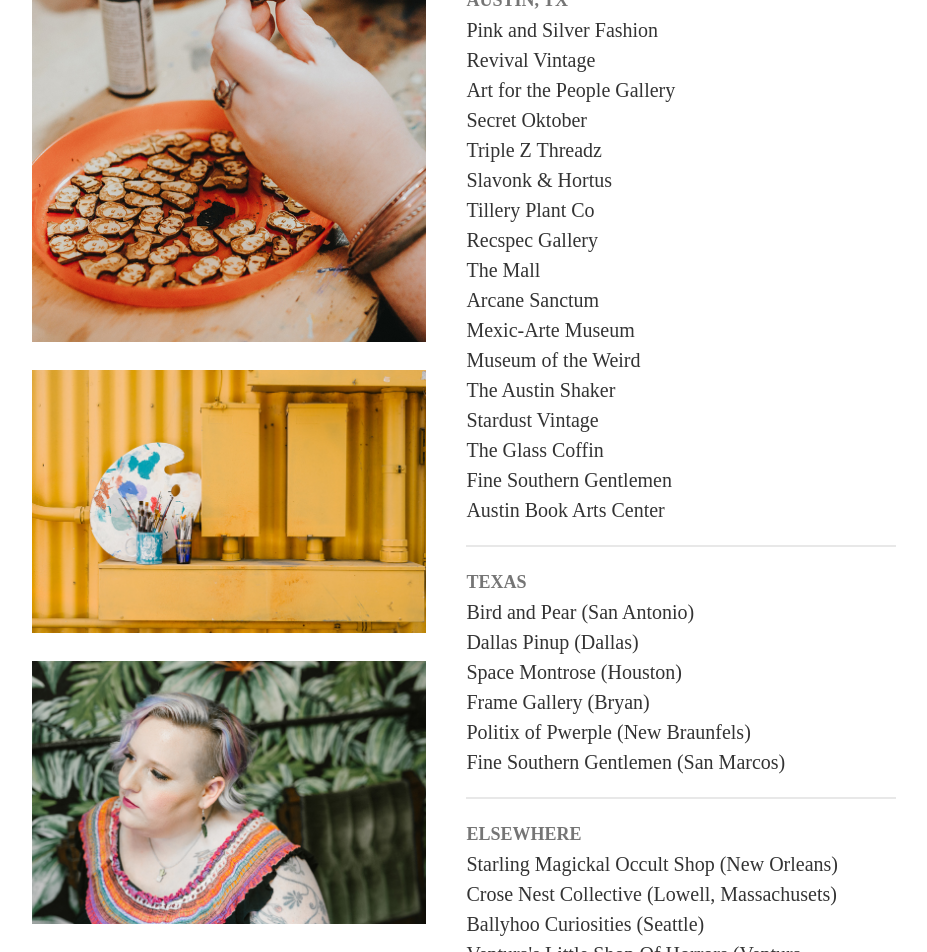
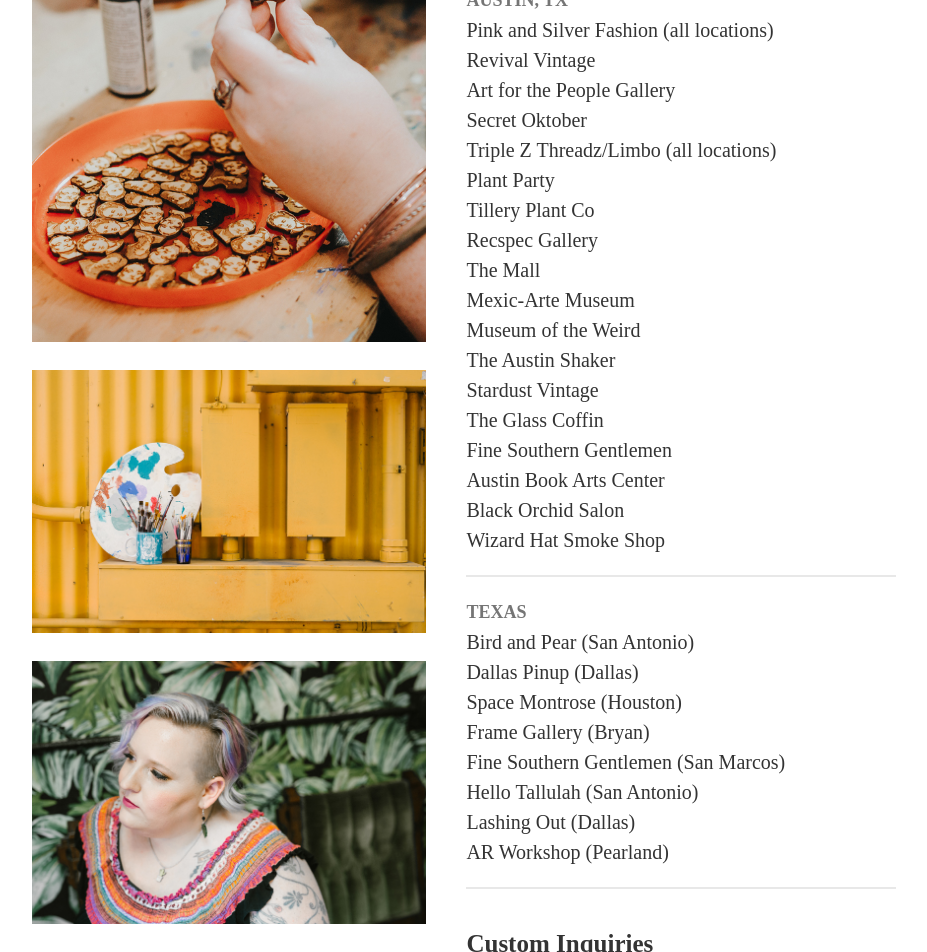
Before and after one commit to LadySubrosa/katiecowden, a Nuxt app: page /about in a window 1280 px wide. Shown: the part 1500-2452 px from the top of the page, without its empty margins (176-1103 px from the left). Built offline with nearby package versions, Linux system fonts and the light colour scheme.

Commit message:
Updated shop list

```diff
--- a/pages/about.vue
+++ b/pages/about.vue
@@ -38,18 +38,18 @@
       <div class="category">
         <h3>Retail</h3>
 
+
       <h4>Austin, TX</h4>
         <ul>
-          <li>Pink and Silver Fashion</li>
+          <li>Pink and Silver Fashion (all locations)</li>
           <li>Revival Vintage</li>
           <li>Art for the People Gallery</li>
           <li>Secret Oktober</li>
-          <li>Triple Z Threadz</li>
-          <li>Slavonk &amp; Hortus</li>
+          <li>Triple Z Threadz/Limbo (all locations)</li>
+          <li>Plant Party</li>
           <li>Tillery Plant Co</li>
           <li>Recspec Gallery</li>
           <li>The Mall</li>
-          <li>Arcane Sanctum</li>
           <li>Mexic-Arte Museum</li>
           <li>Museum of the Weird</li>
           <li>The Austin Shaker</li>
@@ -57,6 +57,8 @@
           <li>The Glass Coffin</li>
           <li>Fine Southern Gentlemen</li>
           <li>Austin Book Arts Center</li>
+          <li>Black Orchid Salon</li>
+          <li>Wizard Hat Smoke Shop</li>
         </ul>
 
       <h4>Texas</h4>
@@ -65,17 +67,12 @@
           <li>Dallas Pinup (Dallas)</li>
           <li>Space Montrose (Houston)</li>
           <li>Frame Gallery (Bryan)</li>
-          <li>Politix of Pwerple (New Braunfels)</li>
           <li>Fine Southern Gentlemen (San Marcos)</li>
+          <li>Hello Tallulah (San Antonio)</li>
+          <li>Lashing Out (Dallas)</li>
+          <li>AR Workshop (Pearland)</li>
         </ul>
 
-      <h4>Elsewhere</h4>
-      <ul>
-          <li>Starling Magickal Occult Shop (New Orleans)</li>
-          <li>Crose Nest Collective (Lowell, Massachusets)</li>
-          <li>Ballyhoo Curiosities (Seattle)</li>
-          <li>Ventura's Little Shop Of Horrors (Ventura, California)</li>
-      </ul>
 </div>
       <div class="category">
           <h3>Custom Inquiries</h3>
```
